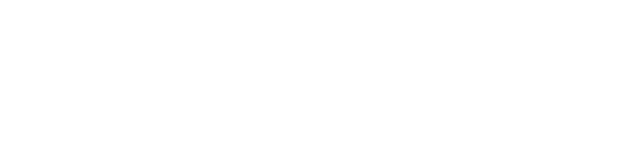
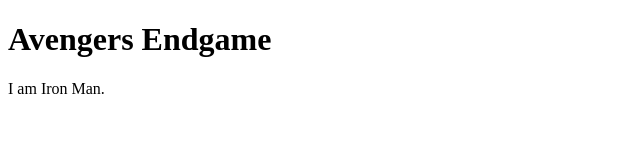
Before and after one commit to as3725/Exploring-CS, a plain HTML site: page index.html in a window 1280 px wide. Shown: the whole page, without its empty margins (0-640 px from the left). Drawn offline with Linux system fonts and the light colour scheme.

Commit message:
Added header and paragraph

```diff
--- a/index.html
+++ b/index.html
@@ -1,6 +1,7 @@
 <!DOCTYPE html>
 <html>
  <body>
-
+    <h1>Avengers Endgame</h1>
+   	<p>I am Iron Man.</p>
  </body>
 </html>
```
